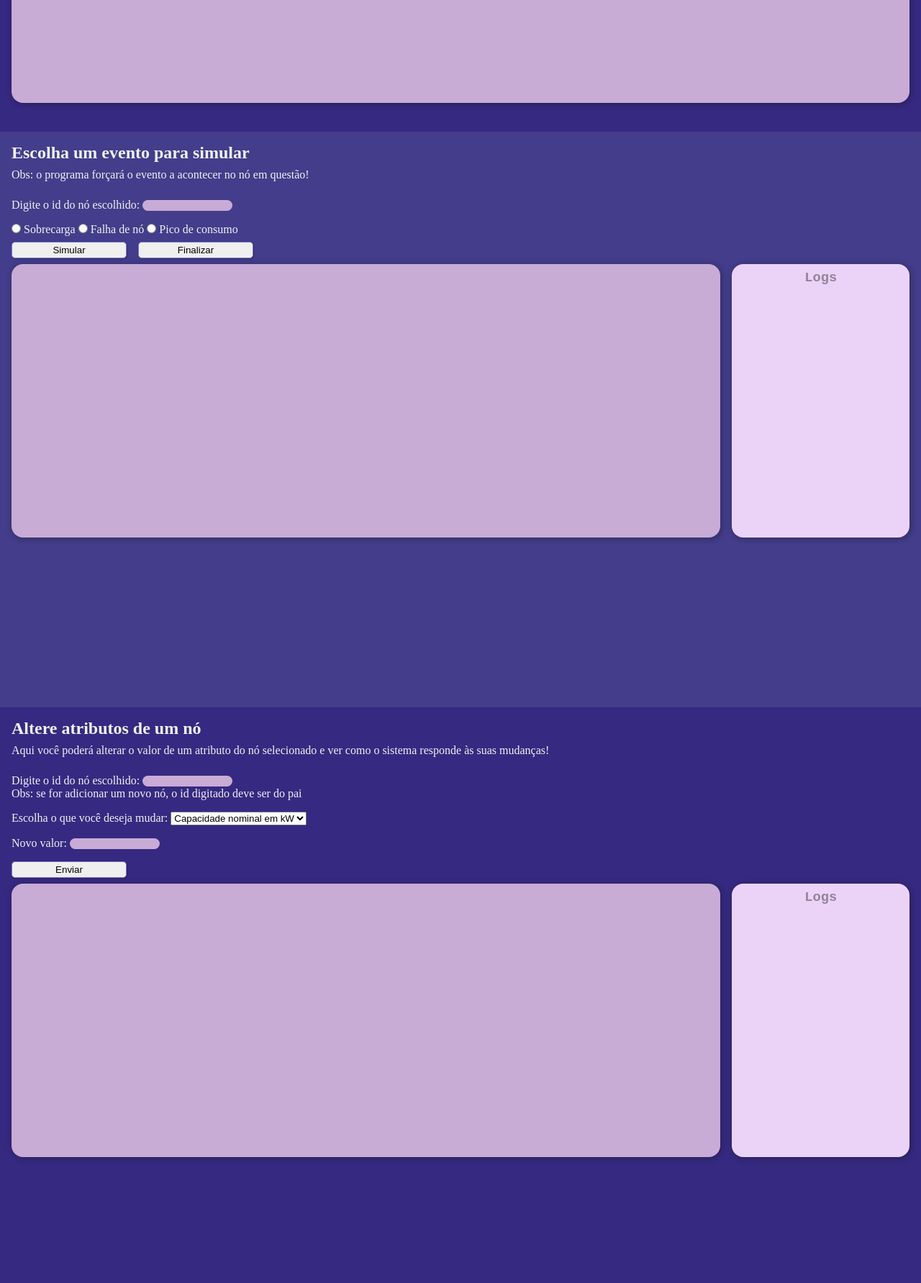
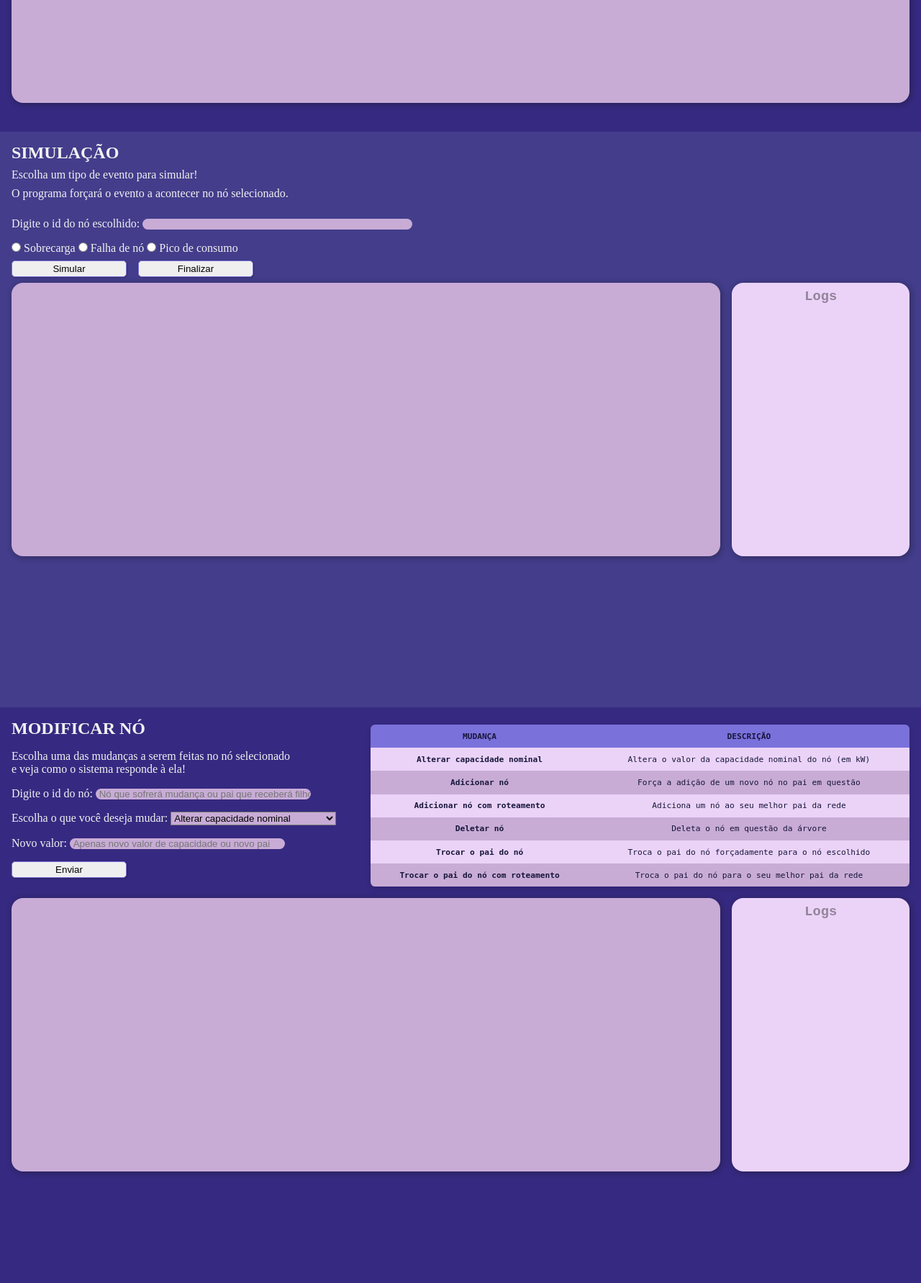
Before and after one commit to mari-378/EcoGrid, a FastAPI app: page / in a window 1280 px wide. Shown: the part 654-2437 px from the top of the page at 72% size. Run offline with FastAPI, Linux system fonts and the light colour scheme.

Commit message:
feat: adiciona tabela explicativa na seção de mudança de nó

```diff
--- a/static/style.css
+++ b/static/style.css
@@ -101,6 +101,60 @@ main.grid section#change-node {
     gap: 0.5rem;
 }
 
+section#change-node p {
+    margin-top: 1rem;
+}
+
+section#change-node .container {
+    display: flex;
+    justify-content: space-between;
+    width: 100%;
+}
+
+section#change-node .container .esquerda {
+    width: 40%;
+}
+
+section#change-node .container .direita {
+    width: 60%;
+}
+
+section#change-node table {
+    width: 100%;
+    border-collapse: collapse;
+    margin: 0.5rem 0;
+    font-family: monospace;
+    font-size: 0.7rem;
+    text-align: center;
+    color: var(--escuro);
+    border-radius: 0.4rem;
+    overflow: hidden;
+    box-shadow: 0 0.2rem 0.5rem rgba(0,0,0,0.12);
+}
+
+section#change-node table thead th {
+    background: var(--borda);
+    color: var(--escuro);
+    font-weight: bolder;
+    padding: 0.6rem;
+}
+
+section#change-node table tbody tr:nth-child(even) {
+    background-color: var(--fundo);
+}
+
+section#change-node table tbody tr:nth-child(odd) {
+    background-color: var(--fundo-logs);
+}
+
+section#change-node table tbody td {
+    padding: 0.6rem;
+}
+
+section#change-node table td:first-child {
+    font-weight: 600;
+}
+
 section#simulation form,
 section#change-node form {
     display: flex;
@@ -109,11 +163,20 @@ section#change-node form {
     margin-top: 1rem;
 }
 
+section#change-node select {
+    background-color: var(--fundo);
+}
+
 form input[type="text"] {
     background-color: var(--fundo);
-    width: 10%;
+    width: 60%;
     border-radius: 1rem;
     border: none;
+    padding-left: 0.3rem;
+}
+
+#simulation form input[type="text"] {
+    width: 30%;
 }
 
 .tree-logs-container {
--- a/templates/index.html
+++ b/templates/index.html
@@ -25,8 +25,9 @@
         </section>
 
         <section id="simulation">
-            <h2>Escolha um evento para simular</h2>
-            <p>Obs: o programa forçará o evento a acontecer no nó em questão!</p>
+            <h2>SIMULAÇÃO</h2>
+            <p>Escolha um tipo de evento para simular!</p>
+            <p>O programa forçará o evento a acontecer no nó selecionado.</p>
 
             <form id="simulation-form">
                 <div>
@@ -58,36 +59,83 @@
         </section>
 
         <section id="change-node">
-            <h2>Altere atributos de um nó</h2>
-            <p>Aqui você poderá alterar o valor de um atributo do nó selecionado
-                e ver como o sistema responde às suas mudanças!
+            <div class="container">
+                <div class="esquerda">
+                    <h2>MODIFICAR NÓ</h2>
+                    <p>Escolha uma das mudanças a serem feitas no nó selecionado <br>
+                        e veja como o sistema responde à ela!
                     </p>
 
                     <form id="change-node-form">
                         <div>
-                    <label for="node-for-change">Digite o id do nó escolhido: </label>
-                    <input type="text" name="node-for-change" required>
-                    <p>Obs: se for adicionar um novo nó, o id digitado deve ser do pai</p>
+                            <label for="node-for-change">Digite o id do nó:</label>
+                            <input type="text" name="node-for-change" placeholder="Nó que sofrerá mudança ou pai que receberá filho" required>
                         </div>
 
                         <div>
                             <label for="opcoes">Escolha o que você deseja mudar: </label>
                             <select name="opcoes" id="opcoes">
-                        <option value="capacity-kw">Capacidade nominal em kW</option>
-                        <option value="current_load_kw">Carga atual em kW</option>
+                                <option value="capacity-kw">Alterar capacidade nominal</option>
+                                <!-- <option value="current_load_kw">Carga atual em kW</option> -->
                                 <option value="add-node">Adicionar nó</option>
+                                <option value="add-node-routing">Adicionar nó com roteamento</option>
                                 <option value="delete-node">Deletar nó</option>
                                 <option value="change-parent">Trocar o pai do nó</option>
+                                <option value="change-parent-routing">Trocar o pai do nó com roteamento</option>
                             </select>
                         </div>
 
                         <div>
                             <label for="new-value">Novo valor: </label>
-                    <input type="text" name="new-value">
+                            <input type="text" name="new-value" placeholder="Apenas novo valor de capacidade ou novo pai">
                         </div>
 
                         <button type="submit">Enviar</button>
                     </form>
+                </div>
+
+                <div class="direita">
+                    <table>
+                        <thead>
+                            <th>MUDANÇA</th>
+                            <th>DESCRIÇÃO</th>
+                        </thead>
+
+                        <tbody>
+                            <tr>
+                                <td>Alterar capacidade nominal</td>
+                                <td>Altera o valor da capacidade nominal do nó (em kW)</td>
+                            </tr>
+
+                            <tr>
+                                <td>Adicionar nó</td>
+                                <td>Força a adição de um novo nó no pai em questão</td>
+                            </tr>
+
+                            <tr>
+                                <td>Adicionar nó com roteamento</td>
+                                <td>Adiciona um nó ao seu melhor pai da rede</td>
+                            </tr>
+
+                            <tr>
+                                <td>Deletar nó</td>
+                                <td>Deleta o nó em questão da árvore</td>
+                            </tr>
+
+                            <tr>
+                                <td>Trocar o pai do nó</td>
+                                <td>Troca o pai do nó forçadamente para o nó escolhido</td>
+                            </tr>
+
+                            <tr>
+                                <td>Trocar o pai do nó com roteamento</td>
+                                <td>Troca o pai do nó para o seu melhor pai da rede</td>
+                            </tr>
+                        </tbody>
+                    </table>
+                </div>
+            </div>
+
 
             <div class="tree-logs-container">
                 <div class="tree-container"></div>
```
Lines whose indentation alone changed are shown as unchanged.
